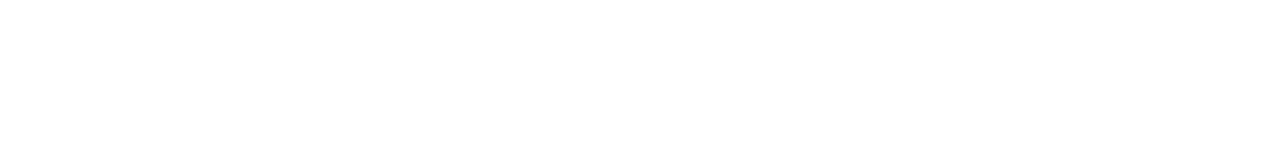
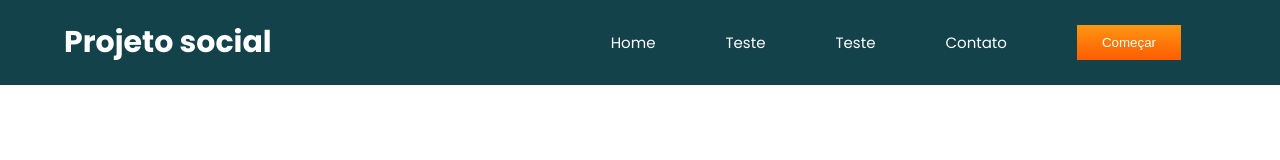
Before and after one commit to joaoamarald/Projeto_CorteSocial, a plain HTML site: page Projeto_CorteSocial/index.html in a window 1280 px wide. Drawn offline with Linux system fonts and the light colour scheme.

Commit message:
cabeçalho

```diff
--- /dev/null
+++ b/Projeto_CorteSocial/css/style.css
@@ -0,0 +1,73 @@
+/* Importação da fonte */
+@import url('https://fonts.googleapis.com/css2?family=Poppins:ital,wght@0,100;0,200;0,300;0,400;0,500;0,600;0,700;0,800;0,900;1,100;1,200;1,300;1,400;1,500;1,600;1,700;1,800;1,900&display=swap');
+
+* {
+    margin: 0;
+    padding: 0;
+    box-sizing: border-box;
+    text-decoration: none;
+    list-style: none;
+}
+
+body {
+    font-family: 'Poppins', sans-serif;
+}
+
+/*
+:root{
+    --verde-escuro: #14424b;
+    --verde: #2f9364;
+    --orange: ff7c37;
+    --degrade-btn: liner-gradient(#fe9611, #ff5c00) ;
+    --color-p:tala1a1;
+    --color-p-2:#868585:
+}
+*/
+
+.topo {
+    background:#14424b;
+}
+
+/* classes reutilizavéis */
+.container{
+    max-width: 1440px;
+    padding: 0 5%;
+    margin: 0 auto;
+}
+
+.btn {
+    padding: 10px 25px;
+    color: white;
+    border: none;
+    cursor: pointer;
+    background-image: linear-gradient(#fe9611, #ff5c00);
+}
+
+
+/* Classes do Site */
+nav {
+    display: flex;
+    justify-content: space-between;
+    align-items: center;
+    padding: 20px 0px;
+}
+
+.logo a{
+    font-size: 30px;
+    font-weight: bold;
+    color: white;
+}
+
+.ul{
+  display: flex;
+  align-items: center;
+}
+
+.ul li{
+    margin: 0 35px;
+    font-size: 15px;
+}
+
+.ul li a {
+    color: white;
+}
--- a/Projeto_CorteSocial/index.html
+++ b/Projeto_CorteSocial/index.html
@@ -3,9 +3,32 @@
 <head>
     <meta charset="UTF-8">
     <meta name="viewport" content="width=device-width, initial-scale=1.0">
+    <link rel="stylesheet" href="css/style.css">
     <title>Projeto Social</title>
 </head>
 <body>
+    <div class="topo">
+        <!-- Começo Header -->
+        <header>
+            <!-- começo container-->
+            <div class="container">
+                <nav>
+                    <div class="logo">
+                        <a href="index.html">Projeto social</a>
+                    </div>
+                    <ul class="ul">
+                        <li><a href="#">Home</a></li>
+                        <li><a href="#">Teste</a></li>
+                        <li><a href="#">Teste</a></li>
+                        <li><a href="#">Contato</a></li>
+                        <li><a href="#"> <button class="btn"> Começar </button></a></li>
+                    </ul>
+                </nav>
+            </div>
+            <!-- fim container-->
+        </header>
+        <!-- Fim Header -->
+    </div>
 
 </body>
 </html>
```
Also changed, not shown: Projeto_CorteSocial/css/stely.css (deleted).
